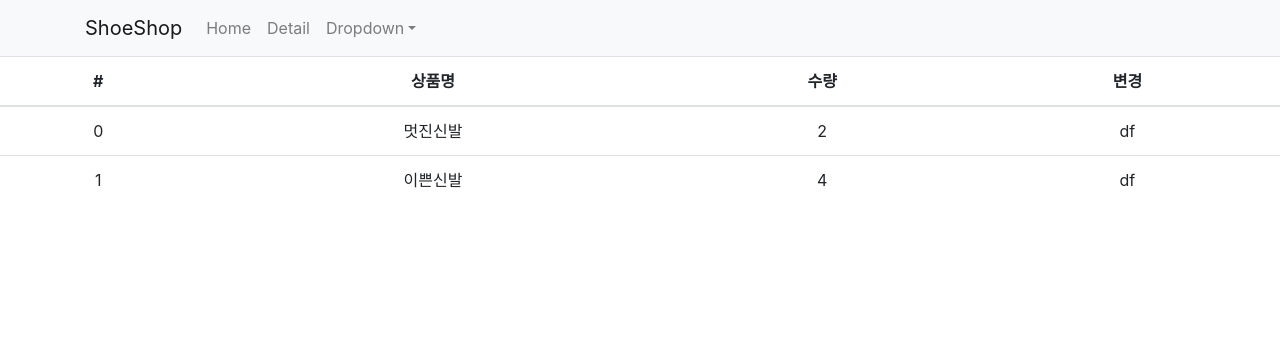
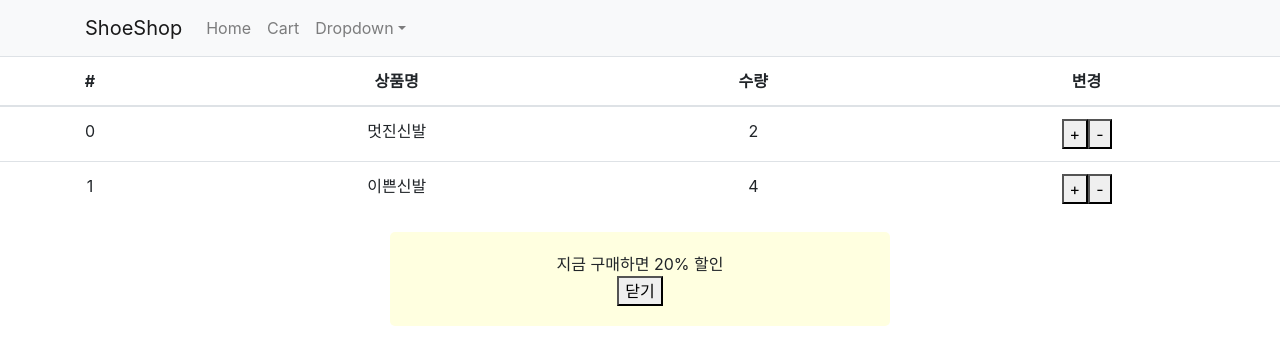
Before and after one commit to sangminlee98/React-Shop, a React (Create React App) app: page /cart in a window 1280 px wide. Shown: the top 364 px of the page. Built offline with nearby package versions, Linux system fonts and the light colour scheme.

Commit message:
Redux를 사용한 데이터 수정

```diff
--- a/src/App.js
+++ b/src/App.js
@@ -26,7 +26,7 @@ function App() {
           <Navbar.Collapse id="basic-navbar-nav">
             <Nav className="me-auto">
               <Nav.Link as={Link} to="/">Home</Nav.Link>
-              <Nav.Link as={Link} to="/detail">Detail</Nav.Link>
+              <Nav.Link as={Link} to="/cart">Cart</Nav.Link>
               <NavDropdown title="Dropdown" id="basic-nav-dropdown">
                 <NavDropdown.Item href="#action/3.1">Action</NavDropdown.Item>
                 <NavDropdown.Item href="#action/3.2">Another action</NavDropdown.Item>
--- a/src/Cart.js
+++ b/src/Cart.js
@@ -1,6 +1,7 @@
 import React from 'react';
 import {Table} from 'react-bootstrap';
 import { connect } from 'react-redux';
+
 
 function Cart(props) {
     return(
@@ -17,30 +18,44 @@ function Cart(props) {
                 <tbody>
                     {
                         props.state.map((a,i)=>{
-                           return <ProductList pd={a} key={i}/>
+                            return(
+                                <tr key={i}>
+                                    <td>{a.id}</td>
+                                    <td>{a.name}</td>
+                                    <td>{a.quan}</td>
+                                    <td><button onClick={()=>{
+                                        props.dispatch({type : '수량증가'})
+                                    }}>+</button>
+                                    <button onClick={()=>{
+                                        props.dispatch({type : '수량감소'})
+                                    }}>-</button>
+                                    </td>
+                                </tr>
+                            )
                         })
                     }
                 </tbody>
             </Table>
+                {
+                    props.alert열렸니 === true
+                    ? (<div className="my-alert">
+                        <p>지금 구매하면 20% 할인</p>
+                        <button onClick={()=>{
+                            props.dispatch({type : 'close'})
+                        }}>닫기</button>
+                    </div>)
+                    : null
+                }
         </div>
-
-    )
-}
-
-function ProductList(props){
-    return(
-        <tr>
-            <td>{props.pd.id}</td>
-            <td>{props.pd.name}</td>
-            <td>{props.pd.quan}</td>
-            <td>df</td>
-        </tr>
     )
 }
 
 function state를props화(state) {
     return {
-        state : state    }
+        state : state.reducer ,
+        alert열렸니 : state.reducer2
     }
+}
+
 
 export default connect(state를props화)(Cart);
--- a/src/index.js
+++ b/src/index.js
@@ -5,12 +5,11 @@ import App from './App';
 import reportWebVitals from './reportWebVitals';
 
 import { BrowserRouter } from 'react-router-dom';
-import {Provider} from 'react-redux';
-import { createStore } from 'redux';
+import { Provider } from 'react-redux';
+import { combineReducers, createStore} from 'redux';
+import { reducer, reducer2 } from './reducer';
 
-let store = createStore(()=>{
-  return [{id : 0, name : '멋진신발', quan : 2},{id : 1, name : '이쁜신발', quan : 4}]
-});
+let store = createStore(combineReducers({reducer,reducer2}));
 
 ReactDOM.render(
   <React.StrictMode>
--- /dev/null
+++ b/src/reducer.js
@@ -0,0 +1,28 @@
+let 초기값 =  [
+    {id : 0, name : '멋진신발', quan : 2},
+    {id : 1, name : '이쁜신발', quan : 4}
+  ];
+
+
+function reducer (state = 초기값, action) {
+  if(action.type === '수량증가') {
+    let copy = [...state];
+    copy[0].quan++;
+    return copy;
+  } else if(action.type ==='수량감소') {
+      let copy = [...state];
+      copy[0].quan--;
+      return copy;
+  } else {
+    return state;
+  }
+}
+
+function reducer2 (state=true, action) {
+  if(action.type === 'close') {
+    return false;
+  } else
+  return state;
+}
+
+export {reducer,reducer2};
```
